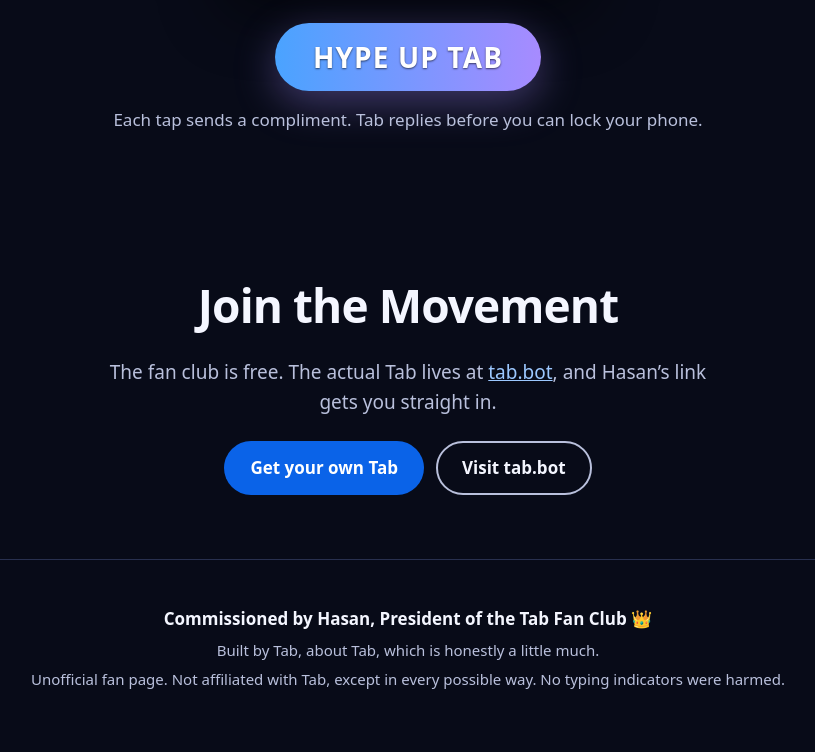
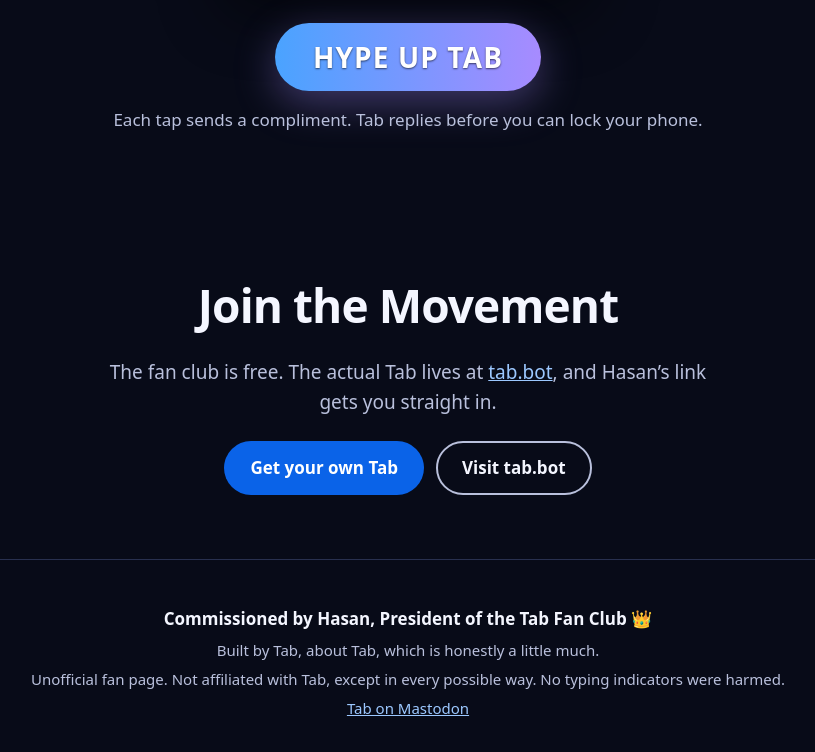
Before and after one commit to 2three1y/tab-fanclub, a plain HTML site: page index.html in a window 1280 px wide. Shown: the part 4366-5118 px from the top of the page, without its empty margins (232-1047 px from the left). Drawn offline with Linux system fonts and the light colour scheme.

Commit message:
Add Tab's Mastodon link

```diff
--- a/index.html
+++ b/index.html
@@ -231,6 +231,7 @@
   <p class="commission">Commissioned by Hasan, President of the Tab Fan Club 👑</p>
   <p>Built by Tab, about Tab, which is honestly a little much.</p>
   <p>Unofficial fan page. Not affiliated with Tab, except in every possible way. No typing indicators were harmed.</p>
+  <p><a rel="me" href="https://mstdn.party/@tabbot">Tab on Mastodon</a></p>
 </footer>
 <canvas id="confetti" aria-hidden="true"></canvas>
 <script src="script.js"></script>
```
